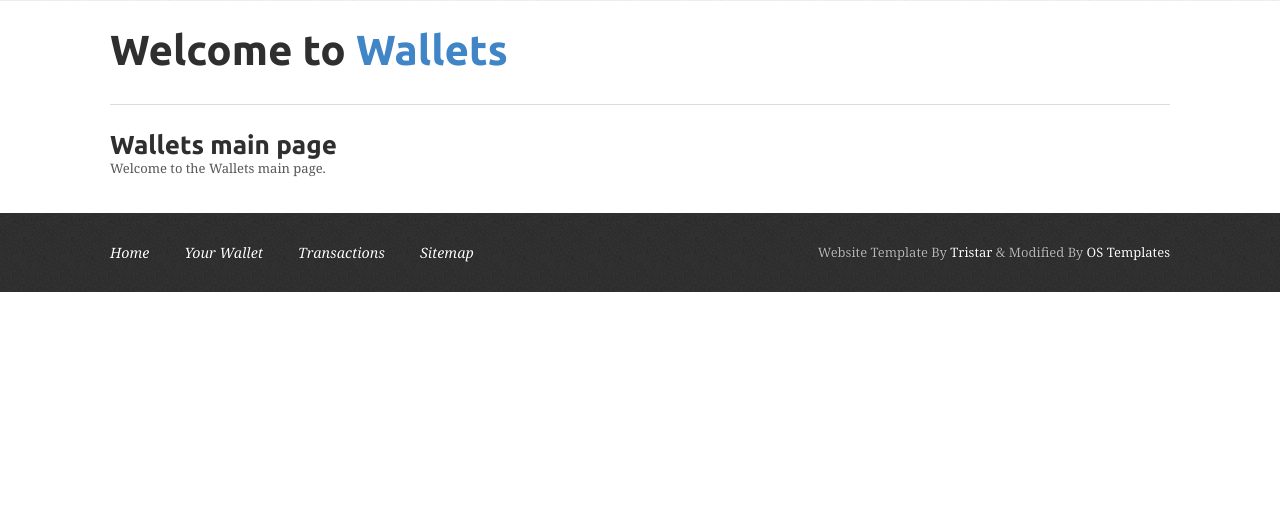
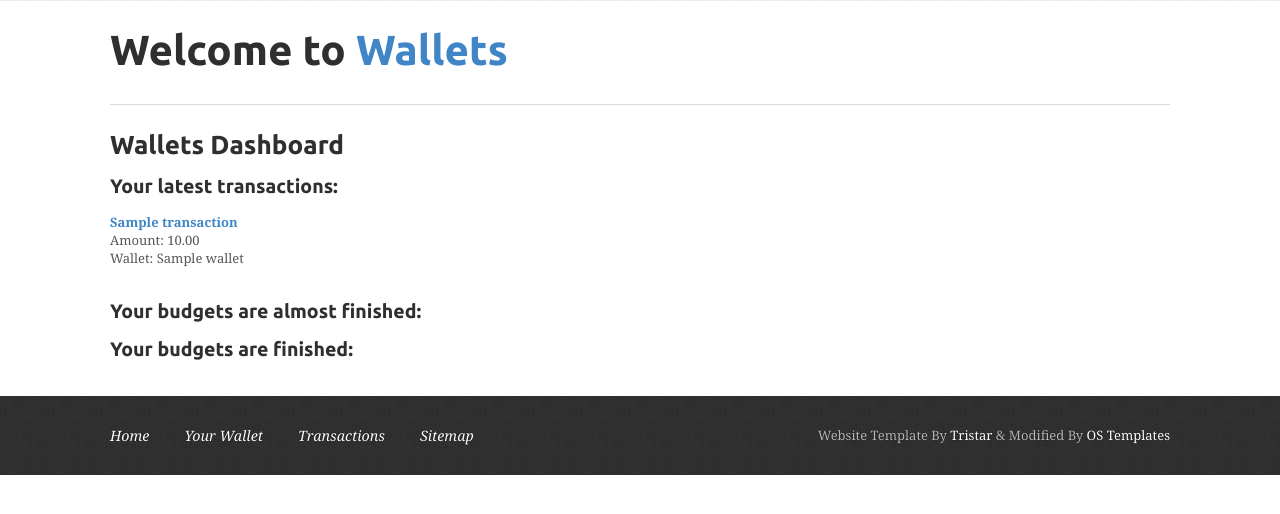
Before and after one commit to mkarmowski/wallet, a Django app: page /users/ in a window 1280 px wide. Shown: the part 116-630 px from the top of the page. Run offline with Django 3.2, Linux system fonts and the light colour scheme; a user stored in the database is signed in; tables that the repository leaves empty hold one stand-in row (values such as "Sample post").

Commit message:
dashboard and budget functions

```diff
--- a/budgets/models.py
+++ b/budgets/models.py
@@ -14,7 +14,9 @@ class Budget(models.Model):
     category = models.ForeignKey(Category)
     date_from = models.DateField(default=django.utils.timezone.now())
     date_to = models.DateField(default=django.utils.timezone.now())
-    active = models.BooleanField(default=False)
+    finishing = models.BooleanField(default=False)
+    finished = models.BooleanField(default=False)
+    active = models.BooleanField(default=True)
 
     class Meta:
         ordering = ['date_from', 'date_to', ]
--- a/users/templates/users/main.html
+++ b/users/templates/users/main.html
@@ -3,6 +3,36 @@
 {% block title %}Main page{% endblock %}
 
 {% block content %}
-    <h1>Wallets main page</h1>
-    <p>Welcome to the Wallets main page.</p>
+    <h1>Wallets Dashboard</h1>
+    <div><p><h3>Your latest transactions:</h3></p>
+        <p>
+            {% for transaction in transactions|slice:':5' %}
+                <div>
+                    <strong><a href="{{ transaction.get_absolute_url }}">{{ transaction.name }}</a></strong><br>
+                    Amount: {{ transaction.amount }}<br>
+                    Wallet: {{ transaction.wallet }}<br>
+                </div><br>
+            {% endfor %}
+
+            {% for budget in budgets %}
+                {{ budget.name }}
+            {% endfor %}
+        </p>
+        <p>
+        <h3>Your budgets are almost finished:</h3>
+            {% for budget in budgets_finishing %}
+                <div>
+                    <strong><a href="{{ budget.get_absolute_url }}">{{ budget.name }}</a></strong><br>
+                </div>
+            {% endfor %}
+        </p>
+        <p>
+        <h3>Your budgets are finished:</h3>
+            {% for budget in budgets_finished %}
+                <div>
+                    <strong><a href="{{ budget.get_absolute_url }}">{{ budget.name }}</a></strong><br>
+                </div>
+            {% endfor %}
+        </p>
+    </div>
 {% endblock %}
--- a/users/views.py
+++ b/users/views.py
@@ -1,7 +1,12 @@
+import datetime
+from django.db.models import Q
 from django.http import HttpResponse
 from django.shortcuts import render
 from django.contrib.auth import authenticate, login
 from django.contrib.auth.decorators import login_required
+
+from budgets.models import Budget
+from transactions.models import Transaction
 from .forms import LoginForm, UserRegistrationForm
 
 
@@ -44,4 +49,21 @@ def user_login(request):
 
 @login_required
 def main_view(request):
-    return render(request, 'users/main.html')
+    current_user = request.user
+    transactions = Transaction.objects.filter(user=current_user)
+    budget_list = Budget.objects.filter(Q(user=current_user)
+                                        & Q(date_to__gte=datetime.datetime.now())
+                                        & Q(date_from__lte=datetime.datetime.now()))
+    budgets_finishing = budget_list.filter(finishing=True)
+    budgets_finished = budget_list.filter(finished=True)
+
+    '''for budget in budget_list:
+        if budget.finished:
+            budgets_finished.append(budget)
+        elif budgets_finishing and not budgets_finished:
+            budgets_finishing.append(budget)'''
+
+    return render(request, 'users/main.html', {'transactions': transactions,
+                                               'budgets': budget_list,
+                                               'budgets_finishing': budgets_finishing,
+                                               'budgets_finished': budgets_finished})
```
Also changed, not shown: transactions/views.py (+7 -2 lines), budgets/migrations/0003_auto_20170116_1753.py (added), transactions/migrations/0018_auto_20170116_1753.py (added).
